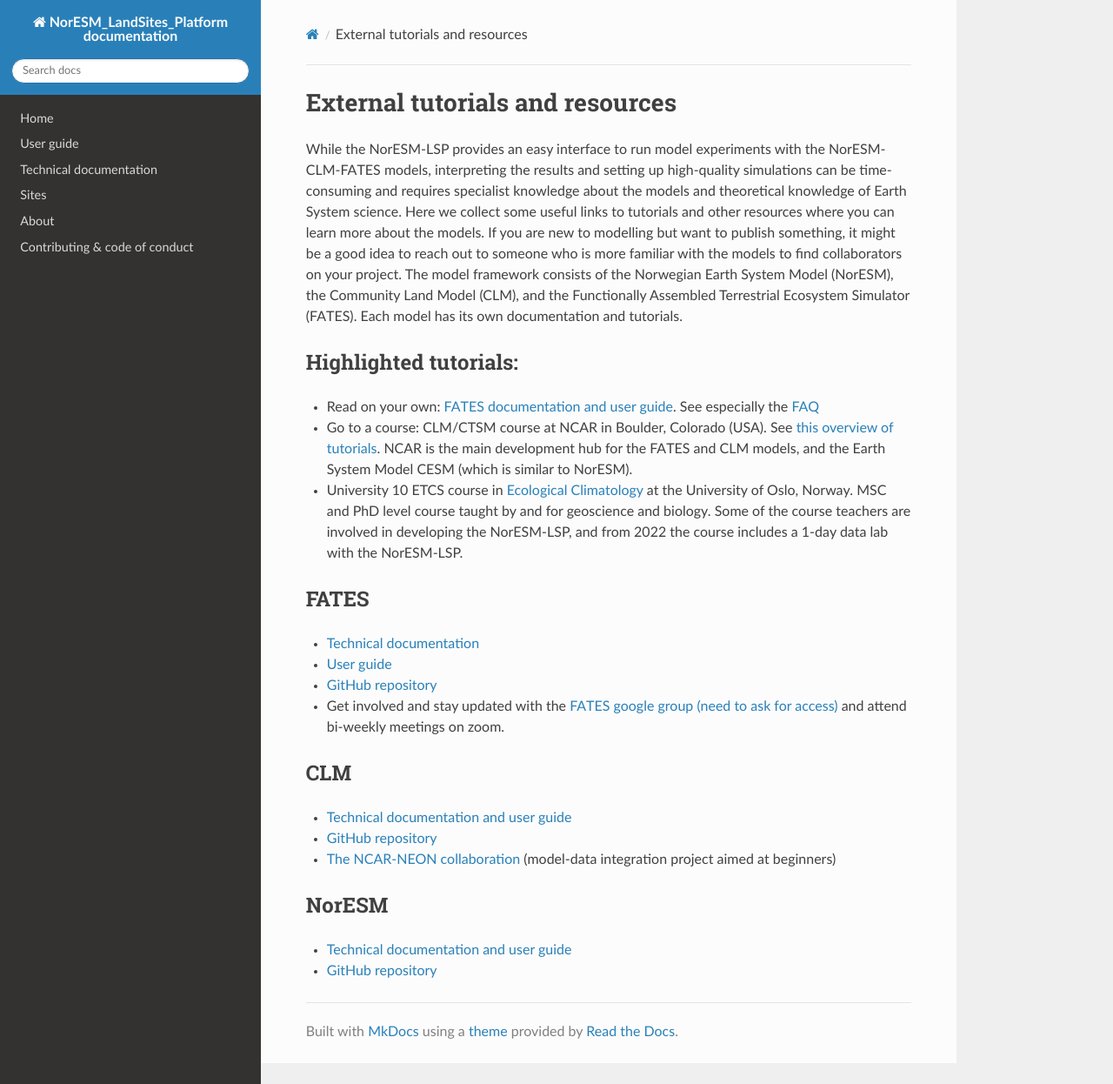
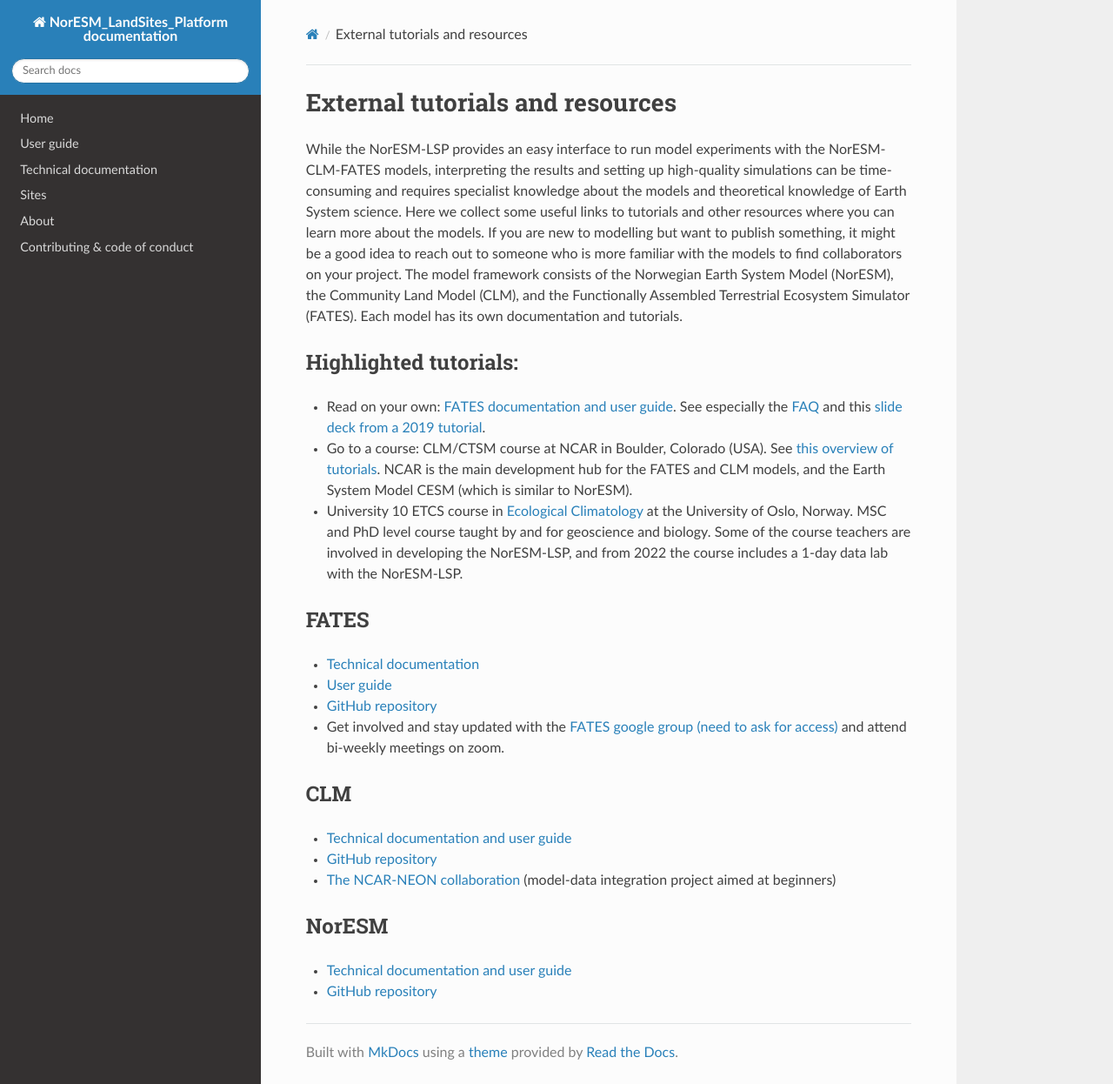
Before and after one commit to NorESMhub/noresm-land-sites-platform, an MkDocs documentation site: the page built from docs/resources.md, in a window 1280 px wide and 1246 px high. Shown: the whole window at 87% size. Built offline with MkDocs 1.6.1, drawn with Linux system fonts in a browser that asks for light colours; nearby versions of some CDN libraries.

Commit message:
Update resources.md
add link tot 2019 tutorial

```diff
--- a/docs/resources.md
+++ b/docs/resources.md
@@ -4,7 +4,7 @@
 
 ## Highlighted tutorials:
 
-- Read on your own: [FATES documentation and user guide](https://fates-users-guide.readthedocs.io/en/latest/index.html). See especially the [FAQ](https://fates-users-guide.readthedocs.io/en/latest/user/faq.html)
+- Read on your own: [FATES documentation and user guide](https://fates-users-guide.readthedocs.io/en/latest/index.html). See especially the [FAQ](https://fates-users-guide.readthedocs.io/en/latest/user/faq.html) and this [slide deck from a 2019 tutorial](https://docs.google.com/presentation/d/1kztSENcOOw54XpjDCebcOLWciC8kqJegkMJGnuQKisI/edit).
 - Go to a course: CLM/CTSM course at NCAR in Boulder, Colorado (USA). See [this overview of tutorials](https://www.cesm.ucar.edu/events/tutorials/). NCAR is the main development hub for the FATES and CLM models, and the Earth System Model CESM (which is similar to NorESM).
 - University 10 ETCS course in [Ecological Climatology](https://www.uio.no/studier/emner/matnat/geofag/GEO5915/) at the University of Oslo, Norway. MSC and PhD level course taught by and for geoscience and biology. Some of the course teachers are involved in developing the NorESM-LSP, and from 2022 the course includes a 1-day data lab with the NorESM-LSP.
 
```
